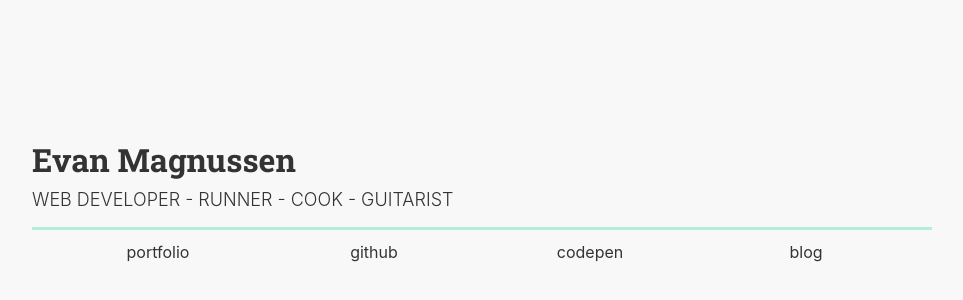
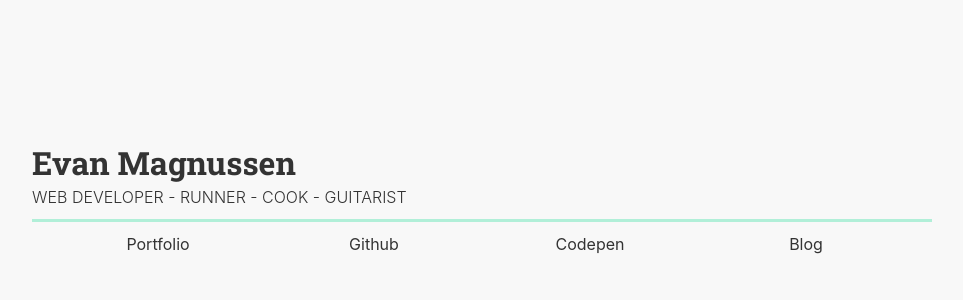
Before and after one commit to evanmags/portfolio_v2, a React (Create React App) app: page / in a window 1280 px wide. Shown: the part 196-496 px from the top of the page, without its empty margins (158-1121 px from the left). Built offline with nearby package versions, Linux system fonts and the light colour scheme.

Commit message:
minor style changes

```diff
--- a/src/App.css
+++ b/src/App.css
@@ -41,7 +41,7 @@ html {
   }
 }
 .banner {
-  height: 6rem;
+  height: 5rem;
   padding-bottom: 10px;
   display: flex;
   flex-direction: column;
@@ -53,7 +53,7 @@ html {
   font-weight: 700;
 }
 .banner__subhead {
-  font-size: 18px;
+  font-size: 16px;
   font-weight: 300;
   text-transform: uppercase;
 }
@@ -116,4 +116,4 @@ html {
   transform: translateY(7px) scaleX(1);
 }
 
-/*# sourceMappingURL=app.css.map */
+/*# sourceMappingURL=App.css.map */
--- a/src/App.scss
+++ b/src/App.scss
@@ -54,7 +54,7 @@ html{
 }
 
 .banner{
-  height: 6rem;
+  height: 5rem;
   padding-bottom: 10px;
   display: flex;
   flex-direction: column;
@@ -67,7 +67,7 @@ html{
   }
 
   &__subhead{
-    font-size: 18px;
+    font-size: 16px;
     font-weight: 300;
     text-transform: uppercase;
   }
--- a/src/components/banner.js
+++ b/src/components/banner.js
@@ -25,10 +25,10 @@ export class Banner extends Component{
 export class Menubar extends Component{
 render(){
   return(<div className="menubar">
-            <MenuBtn text="portfolio" />
-            <MenuBtn text="github" />
-            <MenuBtn text="codepen" />
-            <MenuBtn text="blog" />
+            <MenuBtn text="Portfolio" />
+            <MenuBtn text="Github" />
+            <MenuBtn text="Codepen" />
+            <MenuBtn text="Blog" />
         </div>)
 }
 }
```
Also changed, not shown: 1 other file (tests, documents, lock files or other folders).
